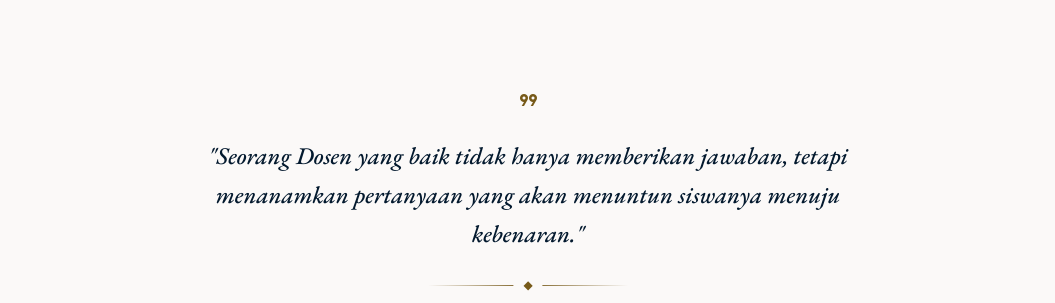
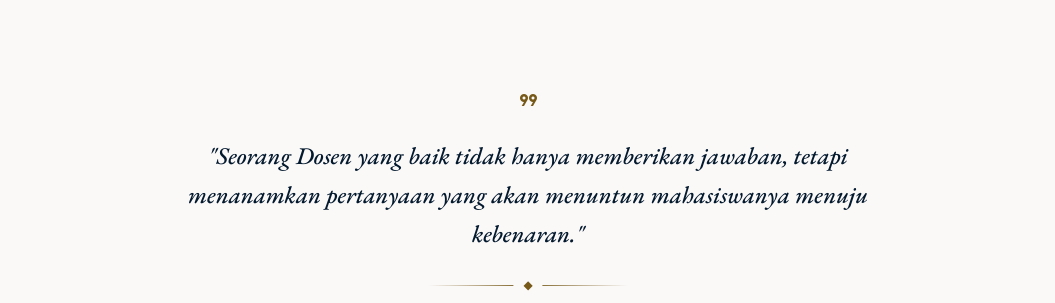
Before and after one commit to Mon02122005/web_ucapan_terimakasih_sederhana, a website: page index.html in a window 1280 px wide. Shown: the part 1680-1983 px from the top of the page, without its empty margins (112-1167 px from the left). Drawn offline with nearby package versions, Linux system fonts and the light colour scheme.

```diff
--- a/index.html
+++ b/index.html
@@ -110,7 +110,7 @@
                 <div class="max-w-3xl mx-auto px-6" data-aos="zoom-in" data-aos-duration="1000">
                     <span class="material-symbols-outlined text-secondary text-4xl mb-6">format_quote</span>
                     <p class="font-headline-sm text-headline-sm text-primary italic leading-relaxed">
-                        "Seorang Dosen yang baik tidak hanya memberikan jawaban, tetapi menanamkan pertanyaan yang akan menuntun siswanya menuju kebenaran."
+                        "Seorang Dosen yang baik tidak hanya memberikan jawaban, tetapi menanamkan pertanyaan yang akan menuntun mahasiswanya menuju kebenaran."
                     </p>
                     <div class="academic-divider mt-8"></div>
                 </div>
```
